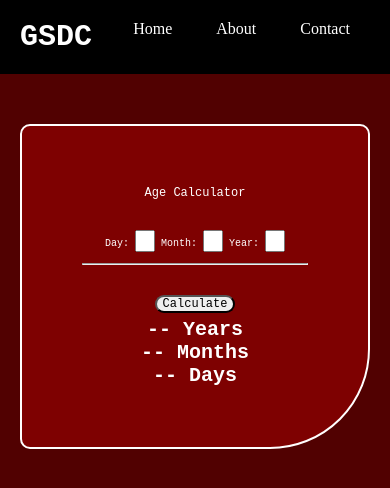
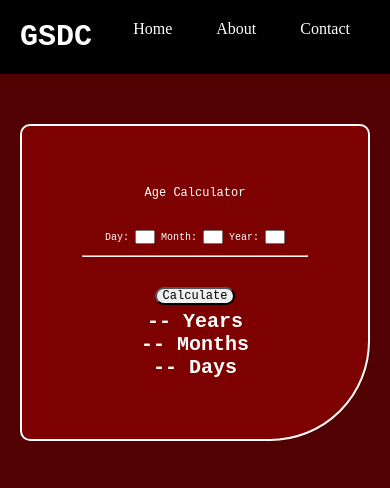
Before and after one commit to Uthman-dev/response, a plain HTML site: page index.html in a window 390 px wide. Drawn offline with Linux system fonts and the light colour scheme.

Commit message:
Update index.css

```diff
--- a/index.css
+++ b/index.css
@@ -88,7 +88,7 @@ font-size: 10px;
 
     input{
         width: 20px;
-        font-size: medium;
+        font-size: xx-small;
         font-weight: 300;
     }
 
```
